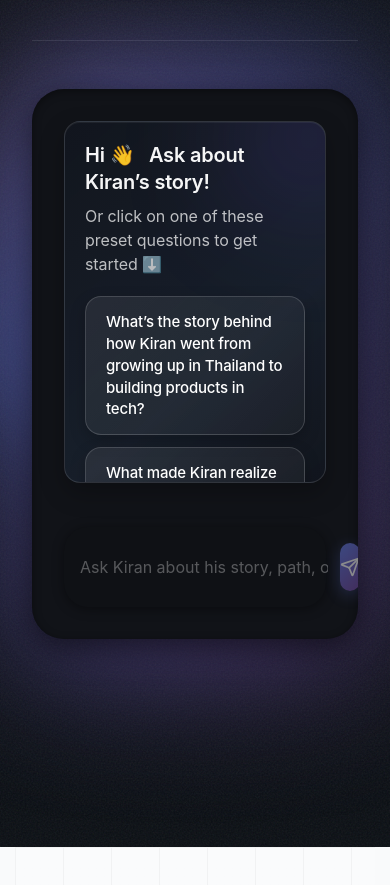
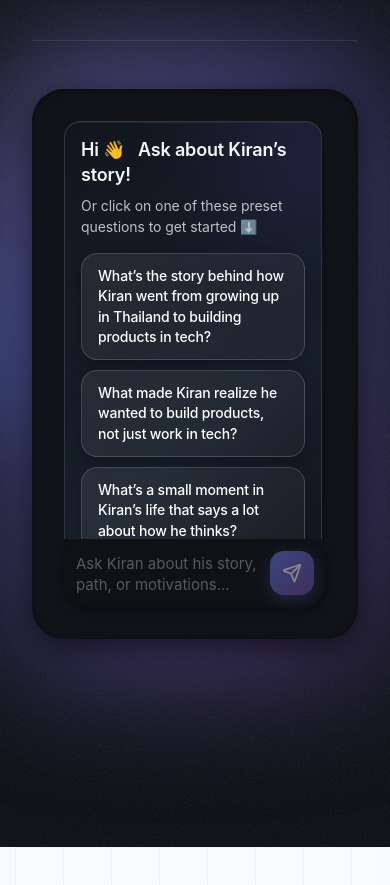
Before and after one commit to kirandel/portfolio-v2, a React (Vite) app: page / in a window 390 px wide. Shown: the part 8840-9725 px from the top of the page. Built offline with nearby package versions, Linux system fonts and the light colour scheme.

Commit message:
fix: improve mobile KiranGPT preset readability
Make mobile preset questions fully readable by using a scrollable empty-state container with bottom safe space, responsive card typography/spacing, and a mobile-friendly multiline chat input.

Made-with: Cursor

```diff
--- a/src/components/KiranGPT.tsx
+++ b/src/components/KiranGPT.tsx
@@ -167,14 +167,18 @@ export function KiranGPT() {
               >
                 <div className="flex-1 min-h-0 flex flex-col">
                   {messages.length <= 1 && (
+                    <div className="kiran-chat-scrollbar flex-1 min-h-0 overflow-y-auto pr-1 pb-24 sm:pb-6">
                       <SuggestedQuestions
                         title={`Hi 👋\u00A0\u00A0\u00A0${modeConfig.emptyStateTitle}`}
                         hint="Or click on one of these preset questions to get started ⬇️"
                         questions={modeConfig.suggestedQuestions}
                         onSelect={(question) => void submitQuestion(question)}
                       />
+                    </div>
                   )}
+                  {(messages.length > 1 || isLoading) && (
                     <MessageList messages={messages} isLoading={isLoading} />
+                  )}
                 </div>
                 {error && (
                   <p className="text-red-300 mb-4 shrink-0" style={{ fontSize: '13px' }}>
--- a/src/components/kiran-gpt/ChatInput.tsx
+++ b/src/components/kiran-gpt/ChatInput.tsx
@@ -1,5 +1,5 @@
 import { Send } from 'lucide-react';
-import type { FormEvent } from 'react';
+import type { FormEvent, KeyboardEvent } from 'react';
 
 interface ChatInputProps {
   inputValue: string;
@@ -25,28 +25,40 @@ export function ChatInput({
     onSubmit();
   };
 
+  const handleKeyDown = (event: KeyboardEvent<HTMLTextAreaElement>) => {
+    if (event.key === 'Enter' && !event.shiftKey) {
+      event.preventDefault();
+      onSubmit();
+    }
+  };
+
   return (
     <form
       onSubmit={handleSubmit}
-      className="rounded-3xl p-4 flex items-center gap-3"
+      className="rounded-3xl p-3 sm:p-4 flex items-end gap-2 sm:gap-3"
       style={{ background: '#0F1115', boxShadow: '0 2px 12px rgba(0, 0, 0, 0.4)' }}
     >
-      <input
-        type="text"
+      <textarea
         placeholder={placeholder}
         value={inputValue}
         onChange={(e) => onInputChange(e.target.value)}
+        onKeyDown={handleKeyDown}
         disabled={disabled}
-        className="flex-1 bg-transparent text-white outline-none"
-        style={{ fontSize: '16px', opacity: inputValue ? 1 : 0.6 }}
+        rows={2}
+        className="flex-1 min-w-0 bg-transparent text-white outline-none resize-none leading-snug"
+        style={{
+          fontSize: '15px',
+          opacity: inputValue ? 1 : 0.6,
+          maxHeight: '110px',
+        }}
       />
       <button
         type="submit"
         disabled={disabled || !inputValue.trim()}
         className="rounded-xl flex items-center justify-center transition-all duration-300 hover:scale-105 active:scale-95 disabled:opacity-50 disabled:hover:scale-100"
         style={{
-          width: '48px',
-          height: '48px',
+          width: '44px',
+          height: '44px',
           background: buttonGradient,
           boxShadow: `0 4px 16px ${buttonShadowColor}`,
         }}
--- a/src/components/kiran-gpt/SuggestedQuestions.tsx
+++ b/src/components/kiran-gpt/SuggestedQuestions.tsx
@@ -8,7 +8,7 @@ interface SuggestedQuestionsProps {
 export function SuggestedQuestions({ title, hint, questions, onSelect }: SuggestedQuestionsProps) {
   return (
     <div
-      className="mb-5 rounded-2xl p-5 relative overflow-hidden"
+      className="mb-0 rounded-2xl p-4 sm:p-5 relative overflow-hidden"
       style={{
         background: 'linear-gradient(140deg, rgba(18,22,30,0.96) 0%, rgba(25,33,46,0.88) 65%, rgba(18,22,30,0.96) 100%)',
         border: '1px solid rgba(255,255,255,0.12)',
@@ -21,24 +21,24 @@ export function SuggestedQuestions({ title, hint, questions, onSelect }: Suggest
       />
       <p
         className="text-white mb-2 relative z-10"
-        style={{ fontSize: '20px', fontWeight: 600, letterSpacing: '-0.01em', lineHeight: '1.35', opacity: 0.96 }}
+        style={{ fontSize: 'clamp(18px, 2.2vw, 20px)', fontWeight: 600, letterSpacing: '-0.01em', lineHeight: '1.35', opacity: 0.96 }}
       >
         {title}
       </p>
       <p
-        className="text-white mb-5 relative z-10"
-        style={{ fontSize: '16px', fontWeight: 400, letterSpacing: '-0.005em', lineHeight: '1.5', opacity: 0.72 }}
+        className="text-white mb-4 sm:mb-5 relative z-10"
+        style={{ fontSize: 'clamp(14px, 1.9vw, 16px)', fontWeight: 400, letterSpacing: '-0.005em', lineHeight: '1.5', opacity: 0.72 }}
       >
         {hint}
       </p>
-      <div className="flex flex-col gap-3">
+      <div className="flex flex-col gap-2.5 sm:gap-3">
         {questions.map((question) => (
           <button
             key={question}
             onClick={() => onSelect(question)}
-            className="text-left rounded-2xl px-5 py-3.5 text-white transition-all duration-200 hover:-translate-y-0.5"
+            className="text-left rounded-2xl px-4 sm:px-5 py-3 sm:py-3.5 text-white transition-all duration-200 hover:-translate-y-0.5"
             style={{
-              fontSize: '15px',
+              fontSize: 'clamp(14px, 1.9vw, 15px)',
               lineHeight: '1.45',
               fontWeight: 500,
               letterSpacing: '-0.012em',
--- a/src/lib/kiran-gpt/modes.ts
+++ b/src/lib/kiran-gpt/modes.ts
@@ -26,8 +26,8 @@ export const KIRAN_MODES: Record<KiranModeId, ModeConfig> = {
     description: 'Ask how I design, build, and scale products from 0 to 1 and beyond.',
     placeholder: 'Ask Kiran about how he builds products...',
     suggestedQuestions: [
-      'What’s a product Kiran built that actually moved the business?',
-      'How does Kiran approach a problem when there’s no clear answer?',
+      'How does Kiran take a messy, ambiguous problem and turn it into a real product?',
+      'What’s the best example of Kiran building something from 0 → 1?',
       'What’s a product decision Kiran got wrong — and what did he learn?',
     ],
     systemInstruction:
@@ -43,9 +43,10 @@ export const KIRAN_MODES: Record<KiranModeId, ModeConfig> = {
     description: 'Playful questions about me — travel, personality, and more.',
     placeholder: 'Ask Kiran about something funny or interesting...',
     suggestedQuestions: [
-      'Roast Kiran like you have worked with him for 5 years.',
+      'Roast Kiran like you’ve worked with him for 5 years.',
       'If Kiran were a product, what would the pitch be?',
-      'What would Kiran build if he disappeared from tech tomorrow?',
+      'What kind of life is Kiran trying to build outside of work?',
+      'Bonus: What’s Kiran’s toxic trait — and is he secretly right about it?',
     ],
     systemInstruction:
       'Be playful and witty while staying grounded. Always describe Kiran in third person (“Kiran is…”, “He’s the kind of person who…”). Never answer as Kiran in first person. Keep it tasteful, not cringe.',
```
Lines whose indentation alone changed are shown as unchanged.
